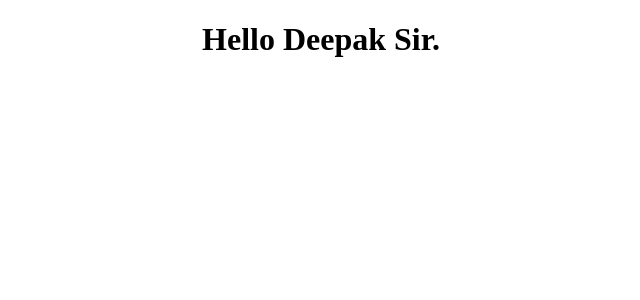
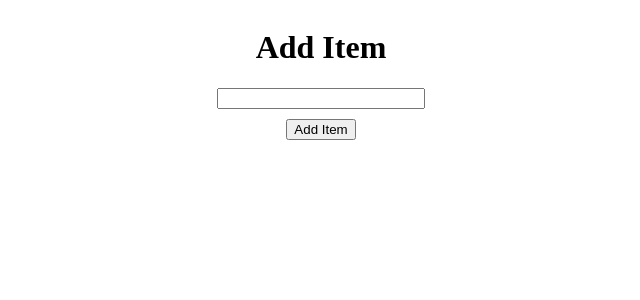
Before and after one commit to simplykamar/VueJS-Assignment1, a Vue app in the folder assignments/: page / in a window 1280 px wide. Shown: the top 300 px of the page, without its empty margins (319-959 px from the left). Built offline with nearby package versions, Linux system fonts and the light colour scheme.

Commit message:
assignment4

```diff
--- a/assignments/src/App.vue
+++ b/assignments/src/App.vue
@@ -1,9 +1,7 @@
+<script setup>
+    import Test from './components/Test.vue'
+</script>
+
 <template>
-  <h1>Hello Deepak Sir.</h1>
+    <Test/>
 </template>
-
-<style scoped>
-  h1{
-      text-align: center;
-  }
-</style>
--- /dev/null
+++ b/assignments/src/components/Test.vue
@@ -0,0 +1,71 @@
+<script setup>
+    import {ref} from 'vue'
+
+    const listItems = ref([])
+    const itemValue = ref('')
+
+    function addItem() {
+        if (itemValue.value.length > 0){
+            console.log("add fn")
+            listItems.value.push(itemValue.value)
+            itemValue.value=''
+            }
+    }
+    function deleteList(itemIndex){
+        if (listItems.value.length >= itemIndex){
+            listItems.value.splice(itemIndex,1)
+        }
+    }
+</script>
+<template>
+    <main>
+        <h1>Add Item</h1>
+        <input v-on:input="event=>itemValue=event.target.value" v-bind:value="itemValue"/>
+        <button v-on:click="addItem">Add Item</button>
+        <ul v-if="listItems.length > 0">
+            <li v-for="(item,index) in listItems" v-bind:key="item">
+                <div>{{item}}</div>
+                <div class="list-item-delete" >
+                    <a href="#" v-on:click="deleteList(index)"> Delete </a>
+                </div>
+            </li>
+        </ul>
+    </main>
+</template>
+
+<style scoped>
+    main{
+        display:flex;
+        justify-content:center;
+        align-items:center;
+        flex-direction:column;
+    }
+    main > input{
+        width:200px
+    }
+    main > button{
+        margin: 10px
+    }
+    main  li{
+        font-size:18px;
+        text-transform:capitalize;
+        border:1px solid black;
+        width:250px;
+        text-align:center;
+        margin-top:10px;
+        list-style:none;
+    }
+    .list-item-delete{
+        display:flex;
+        justify-content:right;
+    }
+    .list-item-delete a{
+        text-decoration:none
+    }
+    .list-item-delete a:hover{
+        color:green
+    }
+    h1{
+        text-align: center;
+    }
+</style>
```
